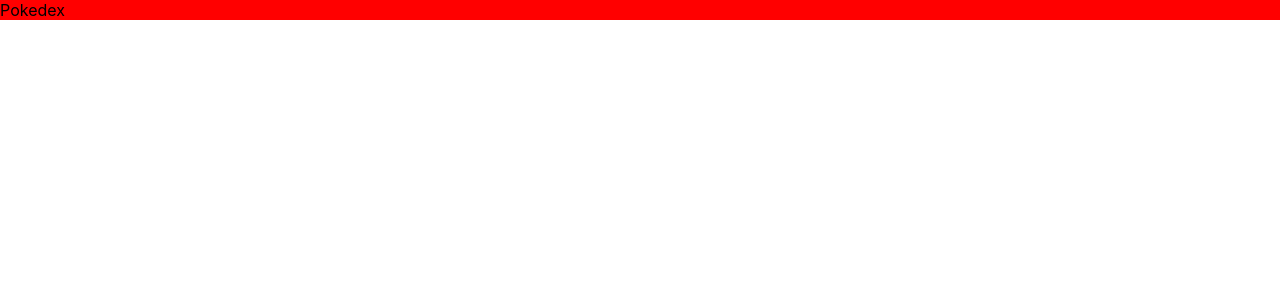
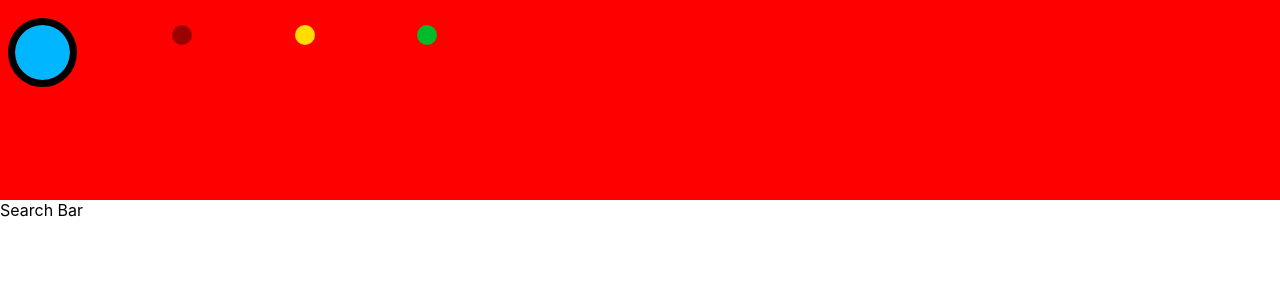
Before and after one commit to zshuaeva/POKiDEX, a React (Create React App) app: page / in a window 1280 px wide. Shown: the top 300 px of the page. Built offline with nearby package versions, Linux system fonts and the light colour scheme.

Commit message:
add pokidex lighting to top bar

```diff
--- a/src/App.js
+++ b/src/App.js
@@ -1,9 +1,9 @@
 import './App.css';
-import Pokedex from './mobilecomponents/pokedex/pokedex';
+import Pokidex from './mobilecomponents/pokidex/Pokidex';
 function App() {
   return (
     <header>
-      <Pokedex />
+      <Pokidex />
     </header>
 
   );
--- a/src/mobilecomponents/pokedex/pokedex.css
+++ /dev/null
@@ -1,3 +0,0 @@
-.pokedex-container {
-  background-color: red;
-}
--- a/src/mobilecomponents/pokedex/pokedex.js
+++ /dev/null
@@ -1,15 +0,0 @@
-import React from 'react';
-import './pokedex.css';
-
-
-const Pokedex = () => {
-  return (
-    <>
-      <div className="pokedex-container">
-        Pokedex
-      </div>
-    </>
-  );
-};
-
-export default Pokedex;
--- /dev/null
+++ b/src/mobilecomponents/pokidex/Pokidex.css
@@ -0,0 +1,44 @@
+.pokedex-container {
+  background-color: red;
+  height: 200px;
+}
+
+.lighting-container {
+  padding-top: 25px;
+  padding-left: 15px;
+  display: flex;
+  justify-content: space-between;
+  width: 33%;
+
+}
+
+.main-lighting{
+  height: 55px;
+  width: 55px;
+  background-color: #00b7ff;
+  border-radius: 50%;
+  display: inline-block;
+  outline: solid;
+  outline-width: 7.5px;
+}
+
+.lighting-one{
+  height: 20px;
+  width: 20px;
+  background-color: #9b0000;
+  border-radius: 50%;
+}
+
+.lighting-two{
+  height: 20px;
+  width: 20px;
+  background-color: #ffdd00;
+  border-radius: 50%;
+}
+
+.lighting-three{
+  height: 20px;
+  width: 20px;
+  background-color: #00bc2c;
+  border-radius: 50%;
+}
--- /dev/null
+++ b/src/mobilecomponents/pokidex/Pokidex.jsx
@@ -0,0 +1,40 @@
+import React from 'react';
+import './Pokidex.css';
+import SeachBar from '../searchbar/SearchBar';
+
+
+const Pokidex = () => {
+  return (
+    <>
+      <div className="pokedex-container">
+          <div className="lighting-container">
+
+
+          <div className="main-lighting">
+
+          </div>
+          <div className="lighting-one">
+
+          </div>
+          <div className="lighting-two">
+
+          </div>
+          <div className="lighting-three">
+
+          </div>
+        </div>
+      </div>
+      {//three dots
+        //searchbar
+        //photo
+        //type info / weaknesses / strengths
+      }
+      <div className="seachbar-component">
+        <SeachBar/>
+      </div>
+
+    </>
+  );
+};
+
+export default Pokidex;
--- /dev/null
+++ b/src/mobilecomponents/searchbar/SearchBar.jsx
@@ -0,0 +1,10 @@
+import React from 'react';
+import './SearchBar.css';
+
+const SearchBar = () => {
+  return(
+    <text>Search Bar</text>
+  )
+}
+
+export default SearchBar;
```
Also changed, not shown: src/mobilecomponents/searchbar/SearchBar.css (added).
